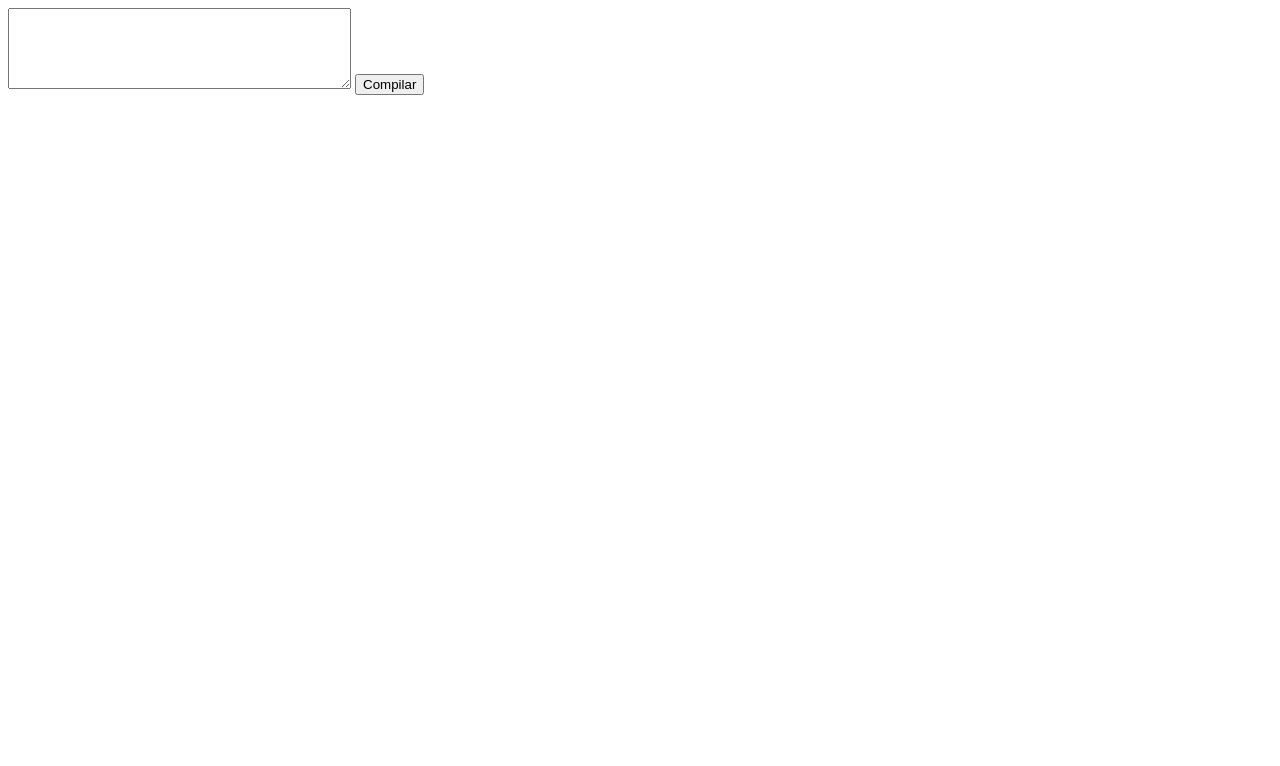
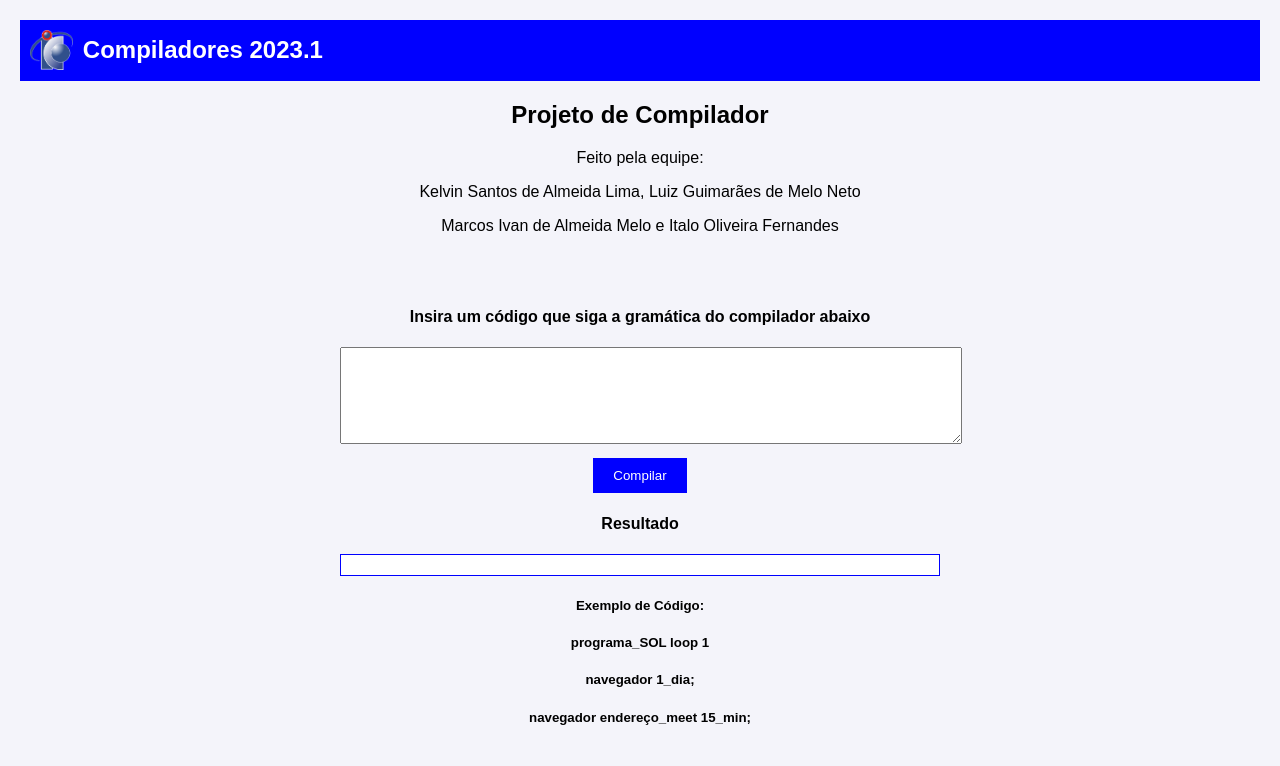
Before and after one commit to kelvinalmeida/compiladores-2023.1, a Flask app: page / in a window 1280 px wide. Before the commit the part shown is almost empty. Shown: the top 766 px of the page. Run offline with Flask 3, Linux system fonts and the light colour scheme.

Commit message:
index.html customizado

```diff
--- a/templates/index.html
+++ b/templates/index.html
@@ -4,17 +4,99 @@
 <head>
     <meta charset="UTF-8">
     <meta name="viewport" content="width=device-width, initial-scale=1.0">
-    <title>Document</title>
+    <title>Sua Página</title>
+    <style>
+        body {
+            background-color: rgb(244, 244, 250);
+            color: black;
+            font-family: Arial, sans-serif;
+            margin: 0; /* Remove margem padrão do body */
+            padding: 20px; /* Adiciona algum espaço ao redor do conteúdo */
+            box-sizing: border-box; /* Inclui padding na largura total */
+        }
+
+        .navbar {
+            display: flex;
+            align-items: center;
+            padding-bottom: 20px;
+            border-bottom: 1px solid blue;
+            background-color: blue;
+            padding: 10px;
+        }
+
+        .navbar img {
+            height: 40px;
+            margin-right: 10px;
+        }
+
+        .navbar h1 {
+            margin: 0;
+            font-size: 24px;
+            color: white; /* Cor do texto branco */
+        }
+
+        .container {
+            max-width: 600px; /* Limita a largura máxima do conteúdo */
+            margin: 0 auto; /* Centraliza o conteúdo na tela */
+            text-align: center; /* Alinha o texto centralmente */
+        }
+
+        form {
+            margin-top: 20px; /* Espaço entre o título e o formulário */
+        }
+
+        textarea {
+            width: 100%;
+            padding: 10px;
+            margin-bottom: 10px;
+        }
+
+        button {
+            padding: 10px 20px;
+            background-color: blue;
+            color: white;
+            border: none;
+            cursor: pointer;
+        }
+
+        button:hover {
+            background-color: navy;
+        }
+
+        #resultado {
+            padding: 10px;
+            margin: 20px 0; /* Espaço acima e abaixo da div de resultado */
+            border: 1px solid blue;
+            background-color: white;
+        }
+    </style>
 </head>
 
 <body>
+    <div class="navbar">
+        <img src="logo-ic.png" alt="Logo">
+        <h1>Compiladores 2023.1</h1>
+    </div>
+
+    <div class="container">
+        <h2>Projeto de Compilador</h2>
+        <p>Feito pela equipe:</p>
+        <p>Kelvin Santos de Almeida Lima, Luiz Guimarães de Melo Neto</p>
+        <p>Marcos Ivan de Almeida Melo e Italo Oliveira Fernandes</p>
+        <br><br>
+        <h4>Insira um código que siga a gramática do compilador abaixo</h4>
         <form action="/processar_formulario" method="post">
             <textarea cols="40" rows="5" id="condigoFonte" name="condigoFonte"></textarea>
-        <!-- <input type="text"> -->
             <button type="submit" id="submitBtn">Compilar</button>
         </form>
+        <h4>Resultado</h4>
         <div id="resultado"></div>
-</body>
+        <h5>Exemplo de Código:</h5>
+        <h5>programa_SOL loop 1</h5>
+        <h5>navegador 1_dia;</h5>
+        <h5>navegador endereço_meet 15_min;</h5>
+    </div>
+
     <script>
         document.getElementById("submitBtn").addEventListener("click", function (event) {
             event.preventDefault();  // Evita o comportamento padrão do botão de submit
@@ -47,6 +129,6 @@
                 });
         });
     </script>
-
+</body>
 
 </html>
```
Also changed, not shown: templates/logo-ic.png (added). Lines whose indentation alone changed are shown as unchanged.
